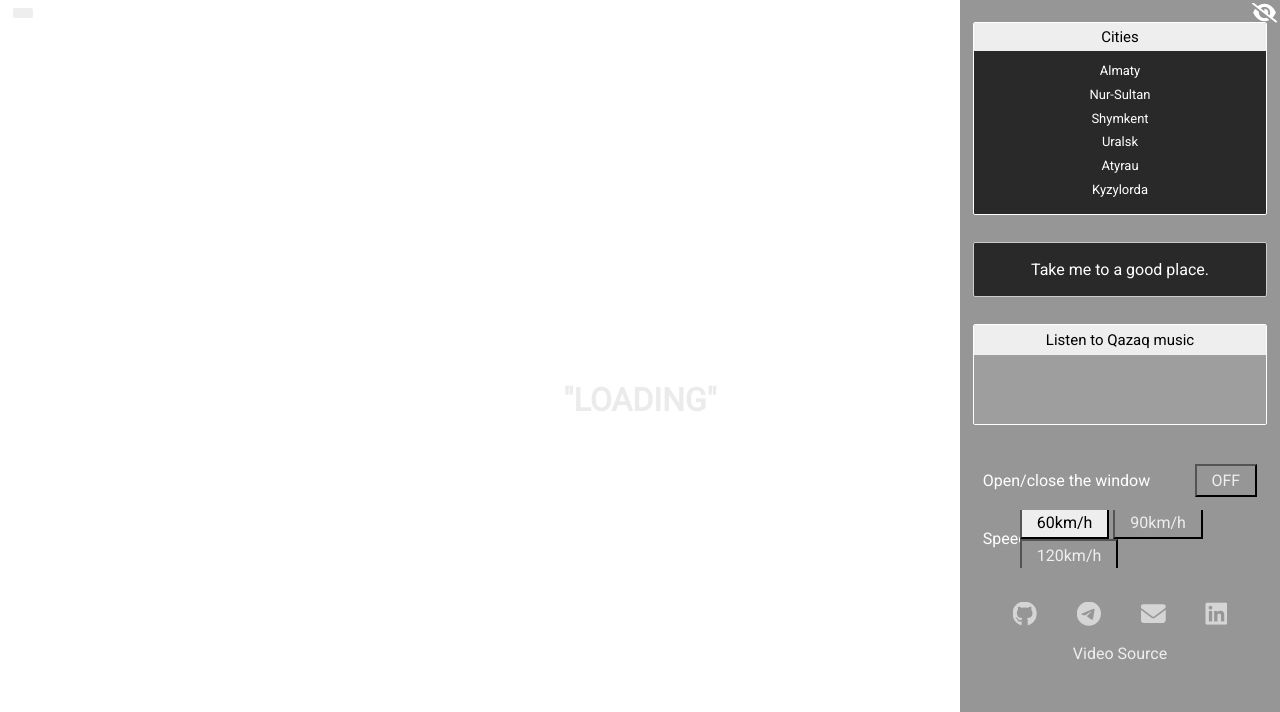
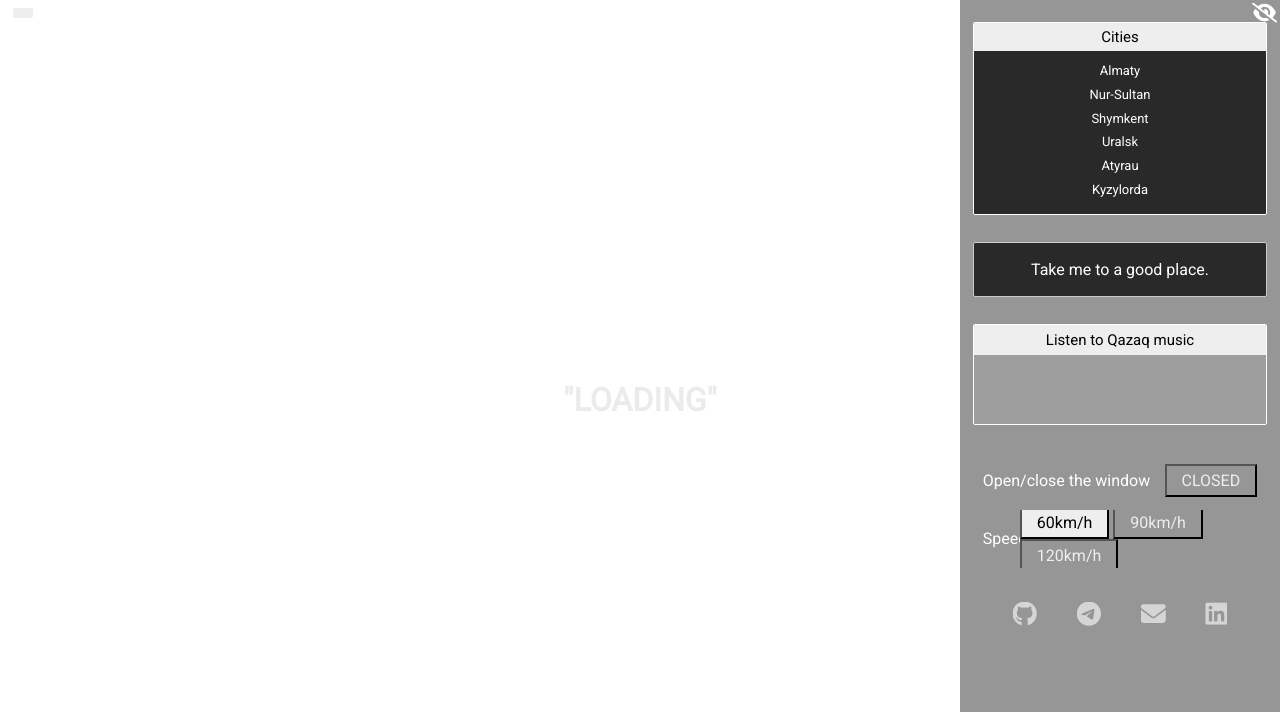
Before and after one commit to zhibeky/drive-listen, a plain HTML site: page index.html in a window 1280 px wide. Shown: the top 712 px of the page. Drawn offline with Linux system fonts and the light colour scheme; grey boxes are pictures that could not be loaded; a script that the page names is missing.

Commit message:
Update index.html

```diff
--- a/index.html
+++ b/index.html
@@ -3,28 +3,22 @@
 		<!-- Title -->
 		<title>Drive & Listen Qazaqstan</title>
 
-		<!-- Favicon -->
-		<link rel="shortcut icon" href="assets/icon.png">
 
 		<!-- Viewport -->
 		<meta name="viewport" content="width=device-width, initial-scale=1">
 
 		<!-- Description metadata-->
-		<meta name="description" content="Drive around Kazakhstan cities while listening to local radios and your favourite songs." />
+		<meta name="description" content="Drive around Kazakhstan cities while listening to Kazakh songs." />
 
 		<!-- Styles -->
 		<link href="./css/stylesheet.css" rel="stylesheet">
 		<link href="https://fonts.googleapis.com/css2?family=Roboto&display=swap" rel="stylesheet">
 		<link href="https://cdnjs.cloudflare.com/ajax/libs/font-awesome/5.13.0/css/all.min.css" rel="stylesheet">
 
-		<!-- Buy me a coffee -->
-		<!-- <script data-name="BMC-Widget" data-cfasync="false" src="https://cdnjs.buymeacoffee.com/1.0.0/widget.prod.min.js" data-id="jpeg" data-description="Support me on Buy me a coffee!" data-message="Thank you for visiting! Now you can buy me a coffee." data-color="#BD5FFF" data-position="Right" data-x_margin="18" data-y_margin="18"></script> -->
-
 		<!-- Scripts -->
 		<script src="https://www.youtube.com/iframe_api"></script>
         <script src="https://kit.fontawesome.com/f6253cdeea.js" crossorigin="anonymous"></script>
 		<script src="./js/locations.js"></script>
-		<script src="./js/radio.js"></script>
 		<script src="./js/player.js"></script>
 		<script src="./js/state.js"></script>
 	</head>
@@ -66,19 +60,8 @@
 					<!-- Radio Header -->
 					<div class="radio-header">Listen to Qazaq music</div>
 
-					<!-- Radio Controls -->
-					<!-- <div class="radio-controls">
-						<div class="radio-play-pause" onclick="togglePlayPause()"><i class="fas fa-pause"></i></div>
-						<div class="radio-volume"><input type="range" min="0" max="100" step="1" value="50" onchange="setVolume(this.value)"></div>
-					</div> -->
-
-					<!-- Radio Source -->
-					<!-- <iframe src="assets/silence.mp3" allow="autoplay" id="audio" style="display:none"></iframe>
-					<audio autoplay onplay="removeRadioLoading()"></audio> -->
-
 					<!-- Spotify play -->
 					<div class="spotify">
-					<!-- <iframe style="border-radius:12px" src="https://open.spotify.com/embed/playlist/3xoSOl6mBJ8LIqi15vHNUs?utm_source=generator&theme=0" width="100%" height="80" frameBorder="0" allowfullscreen="" allow="autoplay; clipboard-write; encrypted-media; fullscreen; picture-in-picture"></iframe> -->
 					<iframe style="border-radius:0px" src="https://open.spotify.com/embed/playlist/0NhfFgtyBIpU8PLdf445gy?utm_source=generator&theme=0" width="100%" height="100%" frameBorder="0" allowfullscreen="" allow="autoplay; clipboard-write; encrypted-media; fullscreen; picture-in-picture"></iframe>
 					</div>
 				</div>
@@ -88,12 +71,12 @@
 					<!-- Noise -->
 					<div class="configuration-group click">
 						<p>Open/close the window</p>
-						<button onclick="toggleNoise(this)">OFF</button>
+						<button onclick="toggleNoise(this)">CLOSED</button>
 					</div>
 
 					<!-- Speed -->
 					<div class="configuration-group">
-						<p>Speed</p>
+						<p>	Speed</p>
 
 						<div class="buttons">
 							<button data-speed="1" class="active" onclick="setSpeed(1)">60km/h</button>
@@ -112,12 +95,10 @@
 					</div>
 
 					<div class="video-source">
-						<a target="blank">Video Source</a>
+						<a target="blank"></a>
 					</div>
 				</div>
 				<div class="buy-me-coffee">
-					<!-- <script type="text/javascript" src="https://cdnjs.buymeacoffee.com/1.0.0/button.prod.min.js" data-name="bmc-button" data-slug="jpeg" data-color="#BD5FFF" data-emoji=""  data-font="Cookie" data-text="Buy me a coffee" data-outline-color="#000000" data-font-color="#ffffff" data-coffee-color="#FFDD00" ></script> -->
-					<!-- <a href="https://www.buymeacoffee.com/jpeg" target="_blank"><img src="https://cdn.buymeacoffee.com/buttons/v2/default-violet.png" alt="Buy Me A Coffee" style="height: 60px !important;width: 217px !important;" ></a> -->
 					<a href="https://www.buymeacoffee.com/jpeg" target="_blank"><img src="https://cdn.buymeacoffee.com/buttons/v2/default-yellow.png" alt="Buy Me A Coffee" style="height: 60px !important;width: 217px !important;" ></a>
 				</div>
 			</div>
```
